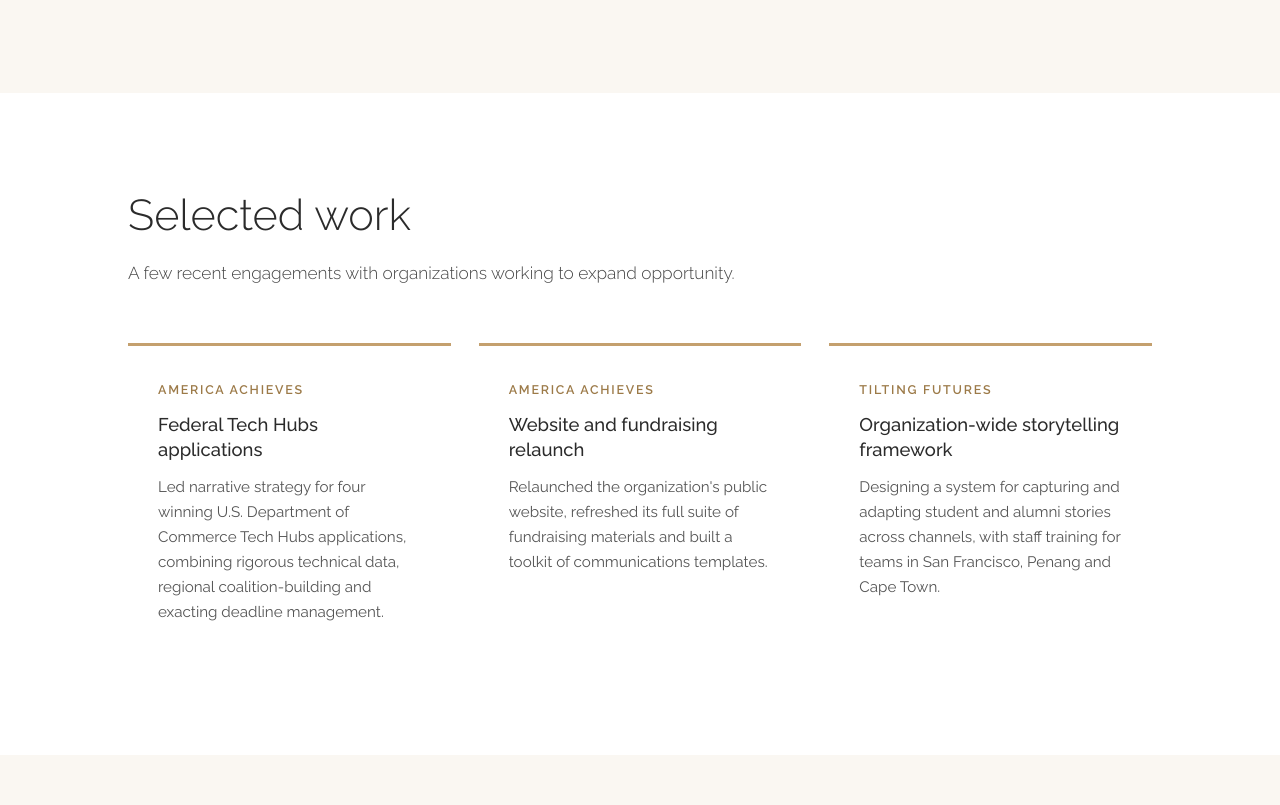
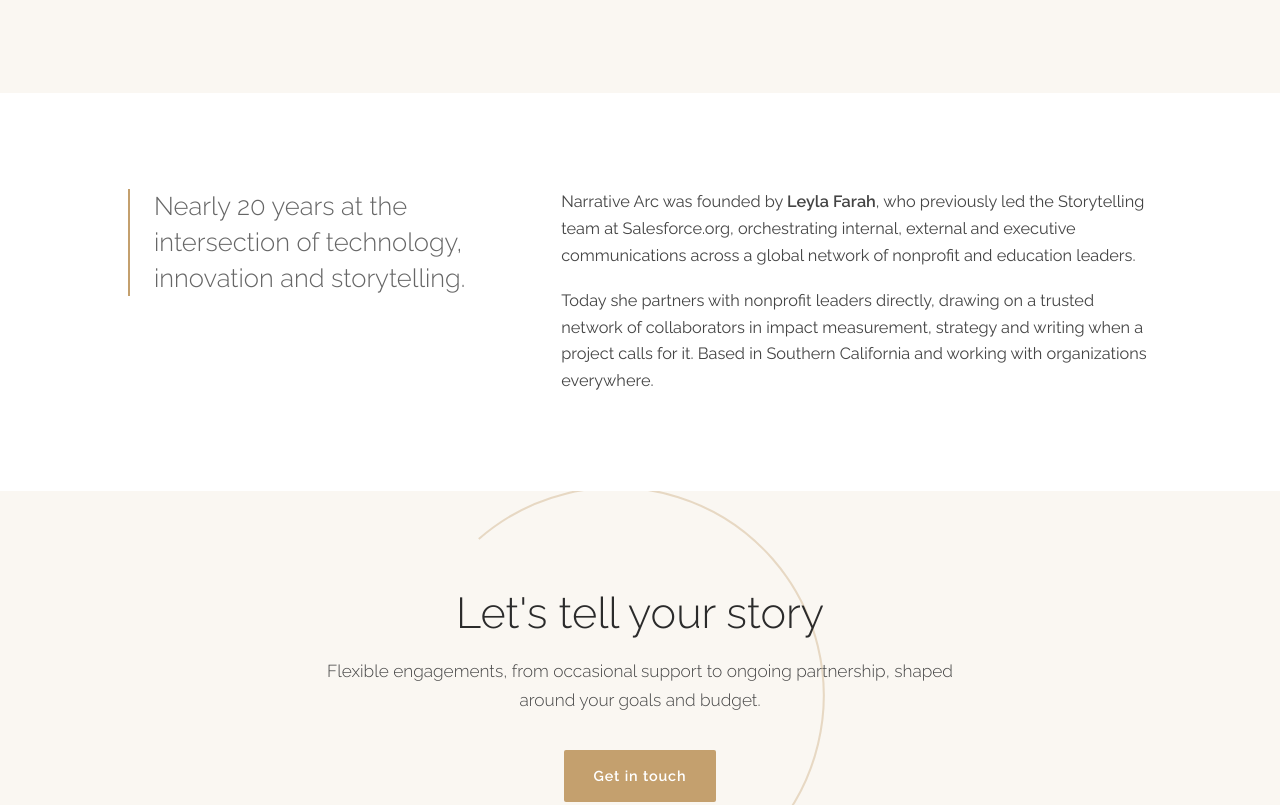
Before and after one commit to ldfarah/narrativearc, a plain HTML site: page index.html in a window 1280 px wide. Shown: the part 1456-2261 px from the top of the page. Drawn offline with Linux system fonts and the light colour scheme.

Commit message:
Add files via upload

```diff
--- a/index.html
+++ b/index.html
@@ -116,7 +116,6 @@
       <a href="#" class="logo">Narrative Arc</a>
       <nav>
         <a href="#services">Services</a>
-        <a href="#work">Work</a>
         <a href="#about">About</a>
         <a href="#contact">Contact</a>
       </nav>
@@ -171,31 +170,8 @@
       </div>
     </section>
 
-    <section id="work">
-      <div class="wrap">
-        <h2>Selected work</h2>
-        <p class="section-intro">A few recent engagements with organizations working to expand opportunity.</p>
-        <div class="work">
-          <div class="card">
-            <p class="client">America Achieves</p>
-            <h3>Federal Tech Hubs applications</h3>
-            <p>Led narrative strategy for four winning U.S. Department of Commerce Tech Hubs applications, combining rigorous technical data, regional coalition-building and exacting deadline management.</p>
-          </div>
-          <div class="card">
-            <p class="client">America Achieves</p>
-            <h3>Website and fundraising relaunch</h3>
-            <p>Relaunched the organization's public website, refreshed its full suite of fundraising materials and built a toolkit of communications templates.</p>
-          </div>
-          <div class="card">
-            <p class="client">Tilting Futures</p>
-            <h3>Organization-wide storytelling framework</h3>
-            <p>Designing a system for capturing and adapting student and alumni stories across channels, with staff training for teams in San Francisco, Penang and Cape Town.</p>
-          </div>
-        </div>
-      </div>
-    </section>
 
-    <section id="about" class="alt">
+    <section id="about">
       <div class="wrap about">
         <p class="pull">Nearly 20 years at the intersection of technology, innovation and storytelling.</p>
         <div>
@@ -205,15 +181,14 @@
       </div>
     </section>
 
-    <section id="contact" class="contact">
+    <section id="contact" class="contact alt">
       <svg class="arc-sm" viewBox="0 0 200 200" aria-hidden="true">
         <path d="M 38 40 A 80 80 0 1 1 72 178" fill="none" stroke="var(--gold)" stroke-width="0.8" />
       </svg>
       <div class="wrap inner">
         <h2>Let's tell your story</h2>
         <p class="section-intro">Flexible engagements, from occasional support to ongoing partnership, shaped around your goals and budget.</p>
-        <!-- TODO: replace with your business email address -->
-        <a href="mailto:hello@example.com" class="btn">Get in touch</a>
+        <a href="mailto:ldfarah@yahoo.com" class="btn">Get in touch</a>
       </div>
     </section>
   </main>
```
